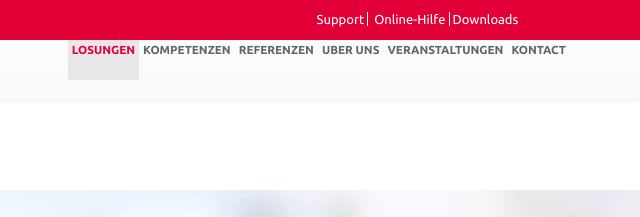
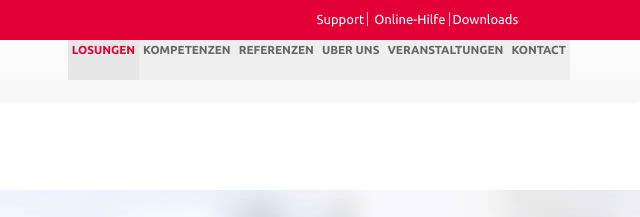
Before and after one commit to michael-001/losungen, a plain HTML site: page index.html in a window 1280 px wide. Shown: the top 217 px of the page, 640-1280 px from the left. Drawn offline with nearby package versions, Linux system fonts and the light colour scheme.

Commit message:
modify index

```diff
--- a/index.html
+++ b/index.html
@@ -26,7 +26,7 @@
                 <button class="navbar-toggle collapsed" data-toggle="collapse" data-target="#navcol-1"><span class="sr-only">Toggle navigation</span><span class="icon-bar"></span><span class="icon-bar"></span><span class="icon-bar"></span></button>
             </div>
             <div class="collapse navbar-collapse" id="navcol-1">
-                <ul class="nav navbar-nav navbar-right">
+                <ul class="nav navbar-nav navbar-right" style="background-color:#eeeeee;">
                     <li class="active" role="presentation"><a href="#">LOSUNGEN </a></li>
                     <li role="presentation"><a href="#">KOMPETENZEN </a></li>
                     <li role="presentation"><a href="#">REFERENZEN </a></li>
```
